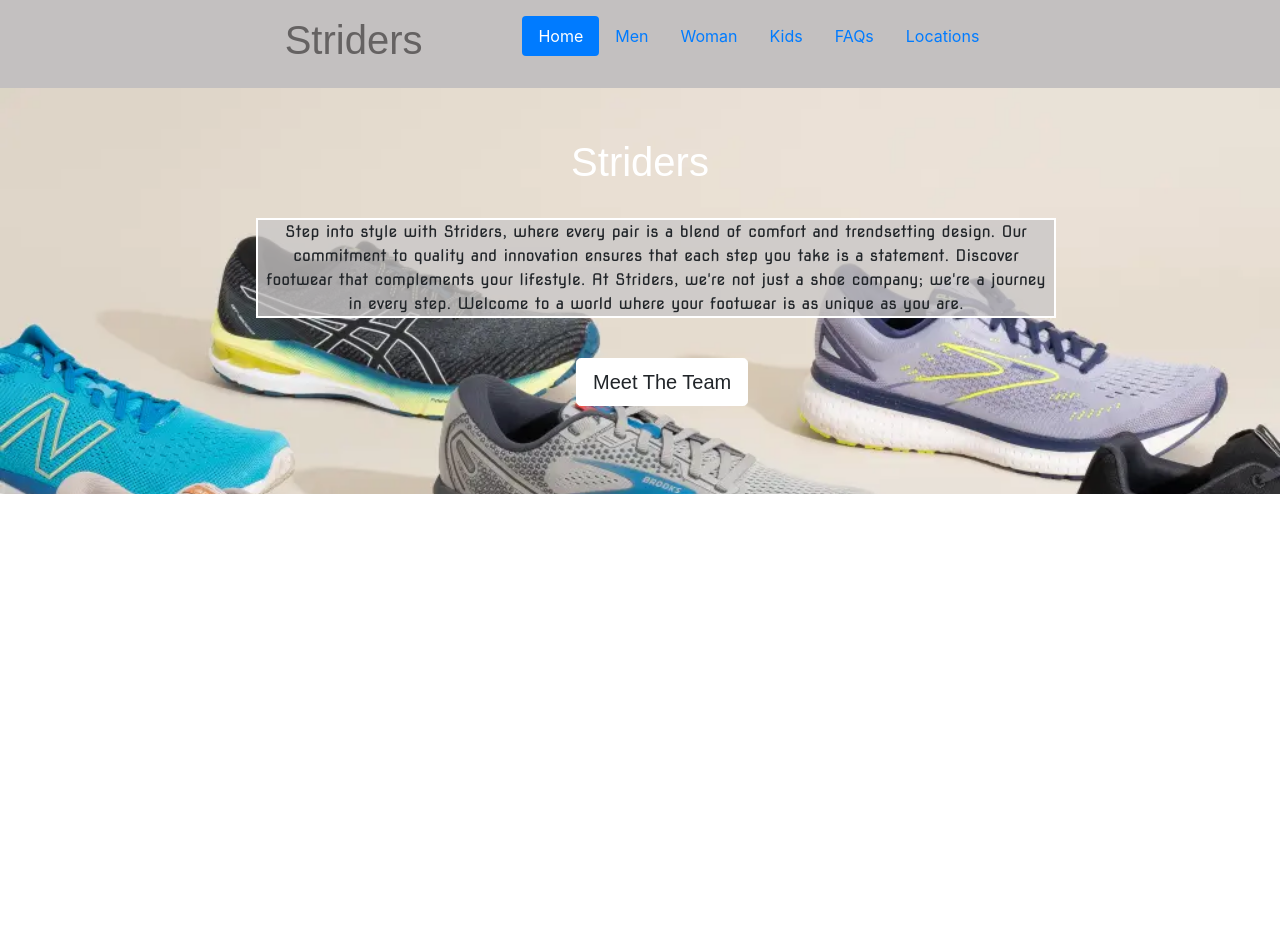
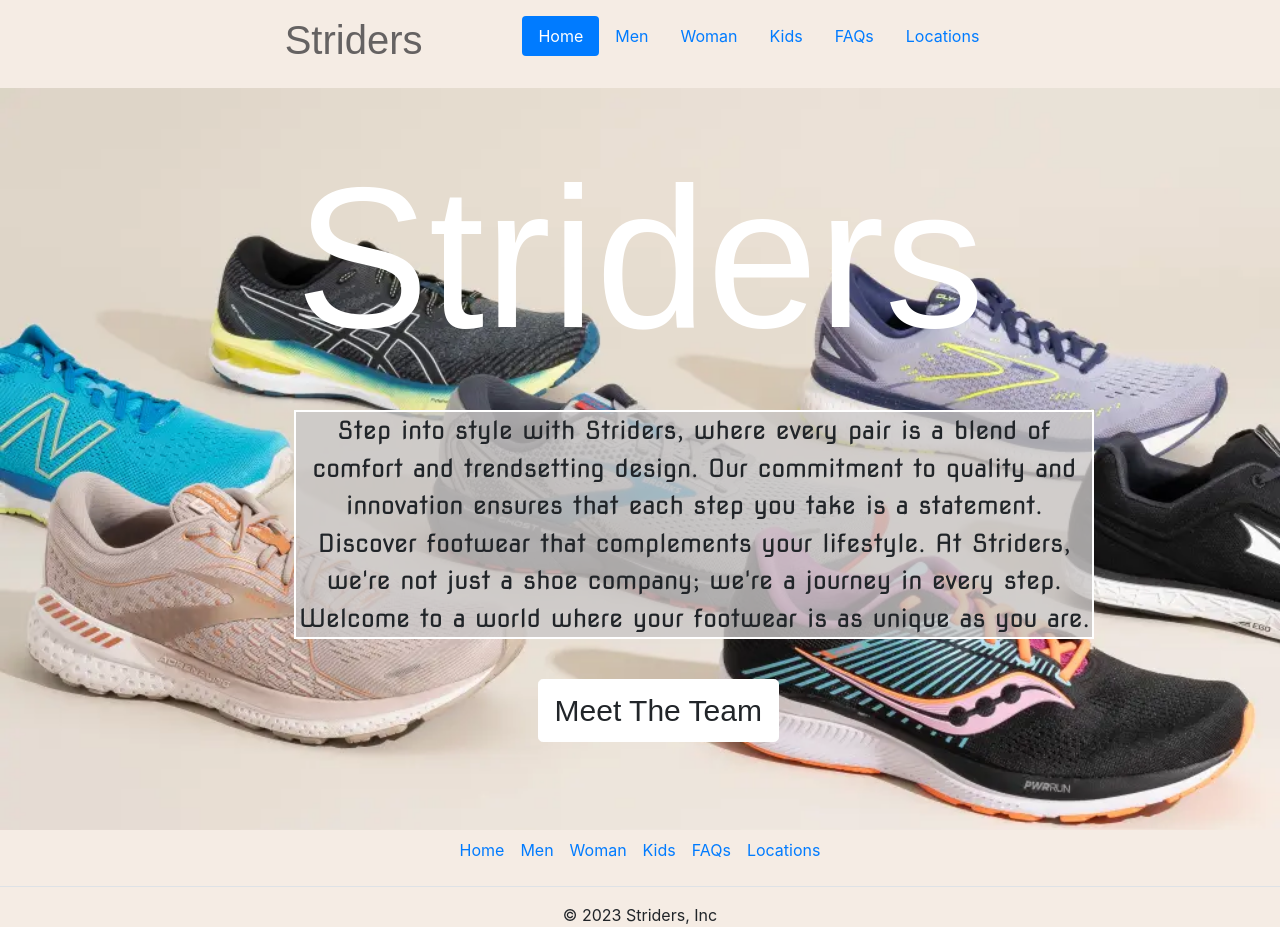
Before and after one commit to aileencortes/COMP001B.LectureActivity7, a plain HTML site: page index.html in a window 1280 px wide. Before the commit the page ends 800 px from the top, so only its background shows below. Drawn offline with nearby package versions, Linux system fonts and the light colour scheme; a web font is replaced by a local one.

Commit message:
footer compl

```diff
--- a/index.html
+++ b/index.html
@@ -43,6 +43,16 @@
         <br>
         <br>
       </main>
-
+      <footer>
+        <ul class="nav justify-content-center border-bottom pb-3 mb-3">
+          <li class="nav-item"><a href="#" class="nav-link px-2 text-body-secondary">Home</a></li>
+          <li class="nav-item"><a href="#" class="nav-link px-2 text-body-secondary">Men</a></li>
+          <li class="nav-item"><a href="#" class="nav-link px-2 text-body-secondary">Woman</a></li>
+          <li class="nav-item"><a href="#" class="nav-link px-2 text-body-secondary">Kids</a></li>
+          <li class="nav-item"><a href="#" class="nav-link px-2 text-body-secondary">FAQs</a></li>
+          <li class="nav-item"><a href="#" class="nav-link px-2 text-body-secondary">Locations</a></li>
+        </ul>
+        <p class="text-center text-body-secondary">&copy; 2023 Striders, Inc</p>
+      </footer>
 </body>
 </html>
--- a/main.css
+++ b/main.css
@@ -5,12 +5,13 @@
 }
 #cover{
     text-align: center;
+    font-size: 200px;
     padding-top: 50px;
     font-family: 'Vina Sans', sans-serif;
     color: rgb(255, 255, 255);
 }
 header{
-    background-color: rgb(195, 192, 192);
+    background-color: rgb(245, 236, 228);
 }
 main{
     background-image:url(images/shoes.jpeg);
@@ -20,8 +21,9 @@ main{
 }
 #intro{
     border: solid 2px white;
+    font-size: 25px;
     background-color: rgba(202, 199, 199, 0.789);
-    margin-left: 20%;
+    margin-left: 23%;
     width:800px;
     text-align: center;
     font-family: 'Nova Square', sans-serif;
@@ -29,5 +31,10 @@ main{
 
 .btn {
     font-family: 'Vina Sans', sans-serif;
-    margin-left: 45%;
+    font-size: 30px;
+    margin-left: 42%;
 }
+
+footer{
+    background-color: rgb(245, 236, 228);
+}
```
